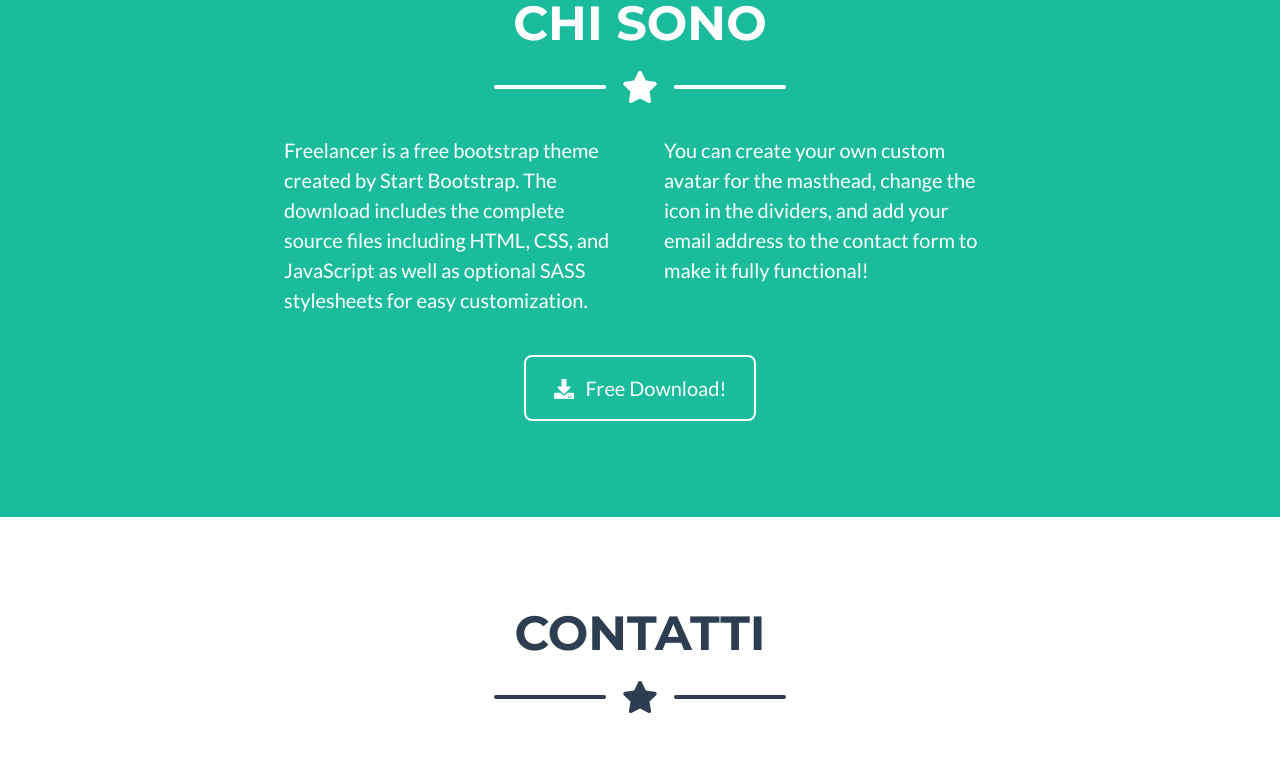
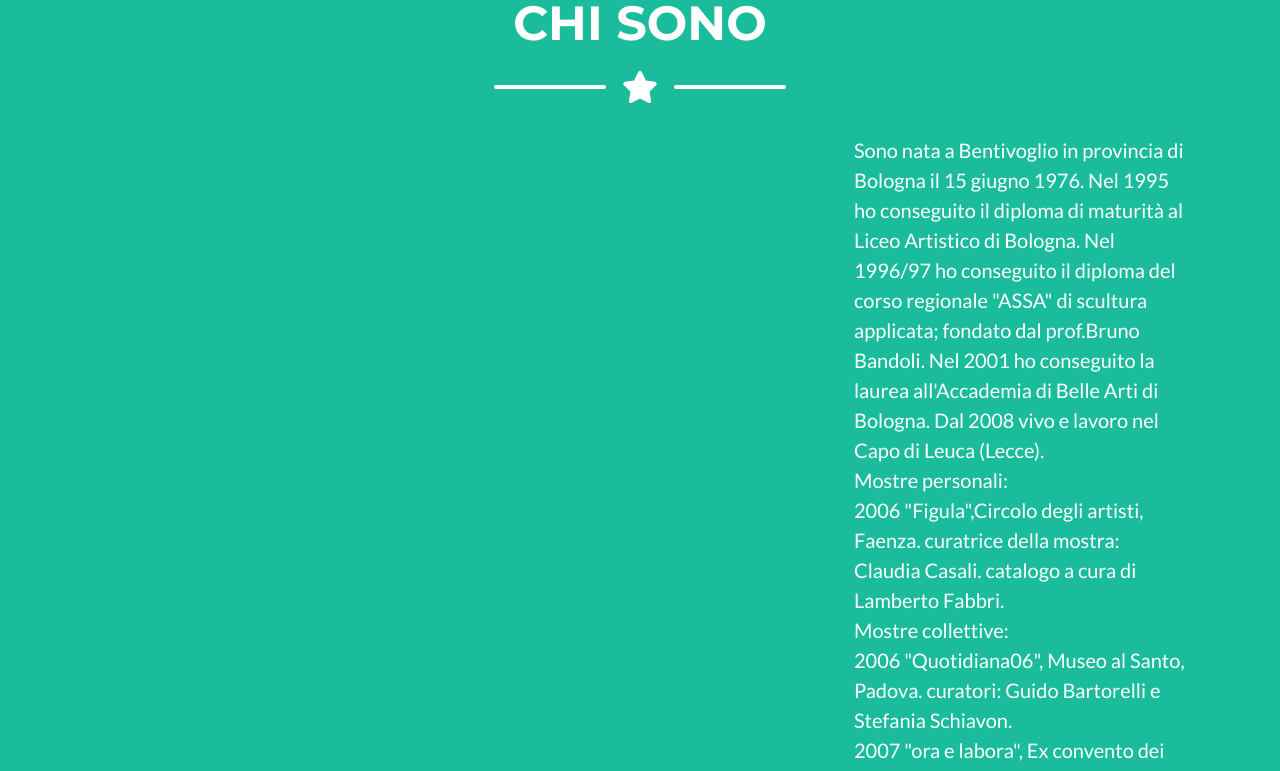
Before and after one commit to spmaps/licia, a website: page dist/index.html in a window 1280 px wide. Shown: the part 8627-9398 px from the top of the page. Drawn offline with nearby package versions, Linux system fonts and the light colour scheme.

Commit message:
Update index.html

```diff
--- a/dist/index.html
+++ b/dist/index.html
@@ -586,8 +586,28 @@
                 </div>
                 <!-- About Section Content-->
                 <div class="row">
-                    <div class="col-lg-4 ml-auto"><p class="lead">Freelancer is a free bootstrap theme created by Start Bootstrap. The download includes the complete source files including HTML, CSS, and JavaScript as well as optional SASS stylesheets for easy customization.</p></div>
-                    <div class="col-lg-4 mr-auto"><p class="lead">You can create your own custom avatar for the masthead, change the icon in the dividers, and add your email address to the contact form to make it fully functional!</p></div>
+                    <div class="col-lg-4 ml-auto"><p class="lead">Sono nata a Bentivoglio in provincia di Bologna il 15 giugno 1976.
+Nel 1995 ho conseguito il diploma di maturità al Liceo Artistico di Bologna. Nel 1996/97 ho conseguito il diploma del corso regionale "ASSA" di scultura applicata; fondato dal prof.Bruno Bandoli.
+Nel 2001 ho conseguito la laurea all'Accademia di Belle Arti di Bologna.
+Dal 2008 vivo e lavoro nel Capo di Leuca (Lecce).
+<br>
+Mostre personali:
+<br>
+2006 "Figula",Circolo degli artisti, Faenza.
+curatrice della mostra: Claudia Casali.
+catalogo a cura di Lamberto Fabbri.
+<br>
+Mostre collettive:
+<br>
+2006 "Quotidiana06", Museo al Santo, Padova.
+curatori: Guido Bartorelli e Stefania Schiavon.
+<br>
+2007 "ora e labora", Ex convento dei Cappuccini, Modigliana (FC)
+progetto a cura di Giovanni Gurrioli e Claudia Casali
+catalogo a cura di Claudia Casali
+<br>
+2008 "Nuoveargille",FRAC Baronissi, Salerno;
+curatrice della mostra e del catalogo Irene Biolchini.</p></div>
                 </div>
                 <!-- About Section Button-->
                 <div class="text-center mt-4">
```
